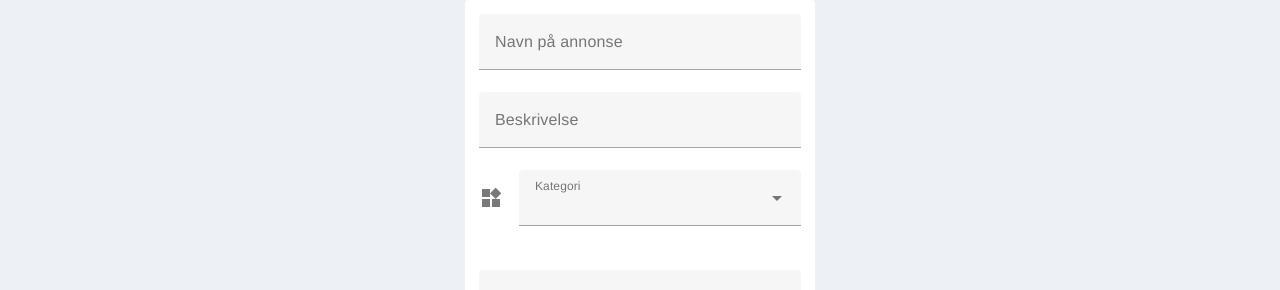
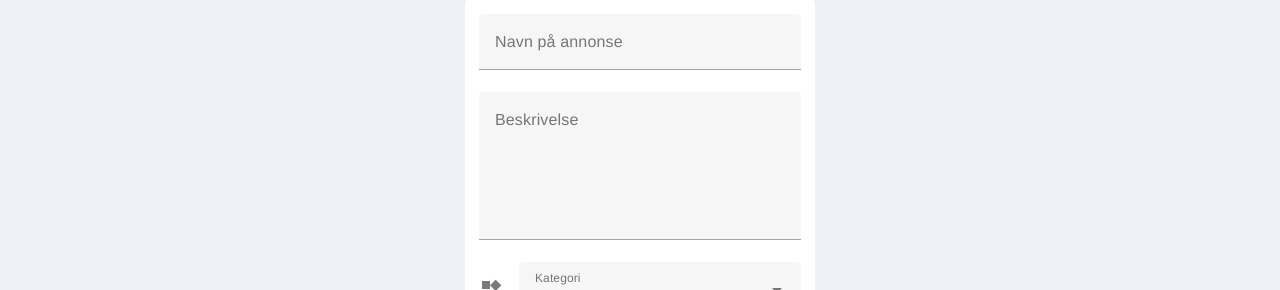
Before and after one commit to D0NGU/Boco-frontend, a Vue app: page /listing/edit/1 in a window 1280 px wide. Shown: the part 146-436 px from the top of the page. Built offline with nearby package versions, Linux system fonts and the light colour scheme; no server answers; what vue-cookie, vue-cookies would draw is missing.

Commit message:
Button for user to write reviews about renter

```diff
--- a/src/components/Listing/Listing.vue
+++ b/src/components/Listing/Listing.vue
@@ -37,12 +37,14 @@
                   :rules="rules"
                   hide-details="auto"
               ></v-text-field>
-              <v-text-field
+              <v-textarea
+                  rows="5"
+                  no-resize
                   v-model="adDescription"
                   label="Beskrivelse"
                   :rules="rules"
                   hide-details="auto"
-              ></v-text-field>
+              ></v-textarea>
               <div>
                 <!--        <v-file-input
                             v-bind:value="adPicture"
@@ -389,7 +391,7 @@ export default {
   padding: 1em;
 }
 
-.v-text-field, .v-file-input {
+.v-text-field, .v-file-input, .v-textarea, #datepicker {
   margin-bottom: 22px;
 }
 
--- a/src/components/Listing/ListingCard.vue
+++ b/src/components/Listing/ListingCard.vue
@@ -10,7 +10,7 @@
         <v-dialog
             v-model="dialog"
             fullscreen=""
-            v-if="ifRented && !ifReviewed"
+            v-if="(ifRented && !ifReviewed) || ifEditing"
         >
           <template v-slot:activator="{ props }">
             <v-btn icon="" id="writeReviewBtn" size="x-small" v-bind="props"><v-icon size="small">mdi-message-draw</v-icon></v-btn>
@@ -31,8 +31,13 @@
         </v-dialog>
 
         <p class="text-caption" v-else>{{itemPrice}} kr/dag</p>
-        <div v-if="isOwner" id="editIcon">
-          <v-icon style="padding: 10px">mdi-pencil</v-icon> Rediger
+        <div v-if="isOwner">
+          <p  id="editIcon">
+            <v-avatar size="x-small">
+              <v-icon>mdi-pencil</v-icon>
+            </v-avatar>
+            Rediger
+          </p>
         </div>
         <div v-else>
         <p class="text-overline" id="itemOwner">
@@ -62,6 +67,7 @@ export default {
     ifReviewed: Boolean,
     writeReviewToLoaner: Boolean,
     ifRented: Boolean,
+    ifEditing: Boolean,
   },
   data () {
     return {
@@ -122,11 +128,6 @@ export default {
 }
 #editIcon {
   position: absolute;
-  border: solid 1px black;
-  border-radius: 20px;
-  display: inline-block;
-  padding: 6px;
-  bottom: 3px;
-  right: 3px;
+  bottom: 0;
 }
 </style>
--- a/src/components/Listing/ListingView.vue
+++ b/src/components/Listing/ListingView.vue
@@ -23,7 +23,8 @@
       :itemName="product.title"
       :itemOwner="product.userId"
       :itemPrice="product.price"
-      :itemId="product.productId"/>
+      :itemId="product.productId"
+    />
   </div>-->
 </template>
 
--- a/src/components/UserProfile/Review.vue
+++ b/src/components/UserProfile/Review.vue
@@ -9,12 +9,14 @@
   <v-rating
       v-model="review"
   ></v-rating>
-  <v-text-field
+  <v-textarea
+      rows="7"
+      no-resize
       v-model="comment"
       label="Kommentar"
       hide-details="auto"
   >
-  </v-text-field>
+  </v-textarea>
   <v-btn
     id="sendReview"
     @click="sendReview"
@@ -63,6 +65,8 @@ export default {
 .reviewForm {
   display: flex;
   flex-direction: column;
+  width: 350px;
+  margin: 0 auto;
 }
 
 </style>
--- a/src/components/UserProfile/ShowRentals.vue
+++ b/src/components/UserProfile/ShowRentals.vue
@@ -8,6 +8,7 @@
           :itemOwner="rental.userId"
           :itemId="rental.productId"
           :write-review-to-loaner="true"
+          :if-editing=true
       />
     </div>
 
```
